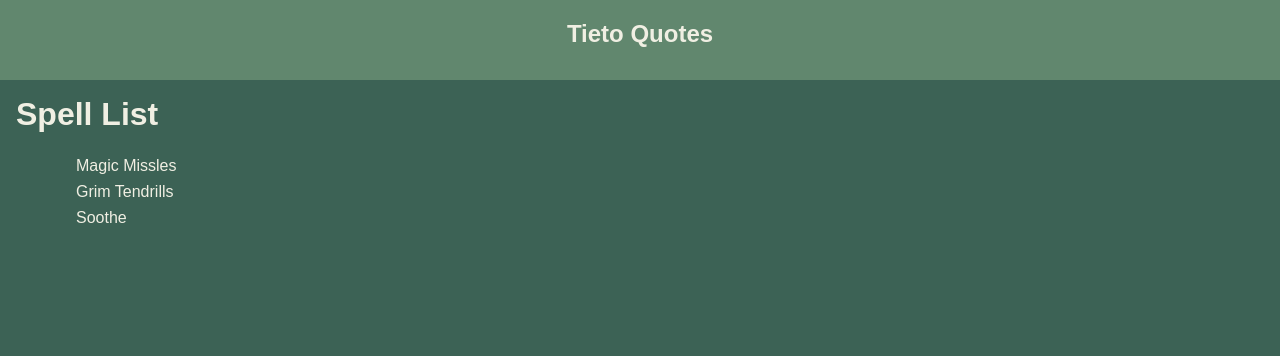
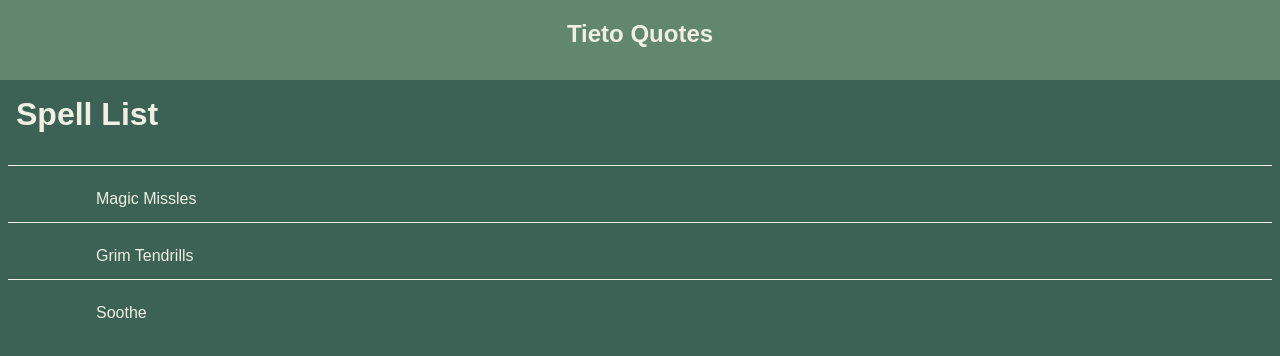
Before and after one commit to DonMinik/tieto-quote-generator, a Svelte app: page / in a window 1280 px wide. Shown: the top 356 px of the page. Built offline with nearby package versions, Linux system fonts and the light colour scheme.

Commit message:
adds quotes

```diff
--- a/index.html
+++ b/index.html
@@ -4,7 +4,7 @@
     <meta charset="UTF-8" />
     <link rel="icon" type="image/svg+xml" href="/vite.svg" />
     <meta name="viewport" content="width=device-width, initial-scale=1.0" />
-    <title>Vite + Svelte + TS</title>
+    <title>Tieto Quote Generator</title>
   </head>
   <body>
     <div id="app"></div>
--- a/src/app.css
+++ b/src/app.css
@@ -4,8 +4,9 @@
   --secondary: #61876E;
   --primary: #A6BB8D;
   --accent:#EAE7B1;
+  --text-color: #f0efe3;
   font-family:Arial, Helvetica, sans-serif;
-  color: #f0efe3;
+  color: var(--text-color);
 
 }
 
--- /dev/null
+++ b/src/components/quote-overlay.svelte
@@ -0,0 +1,58 @@
+<script lang="ts">
+    import { createEventDispatcher, onMount } from "svelte";
+    import { quotes } from "../data/model";
+    import type { Quote, SpellName } from "../data/model";
+    export let spell: SpellName;
+    let quote: Quote;
+    const dispatch = createEventDispatcher();
+
+    onMount(() => {
+        quote = quotes.find((q) => q.suitableFor.find((s) => s === spell));
+    });
+
+    function close() {
+        dispatch("close");
+    }
+</script>
+
+<div class="overlay">
+    <div class="card">
+        <span>Quote: {quote?.text}</span>
+        <button on:click={close}>Close</button>
+    </div>
+    <div class="overlay-backdrop" />
+</div>
+
+<style>
+    .overlay {
+        position: fixed;
+        left: 0;
+        top: 0;
+    }
+    .overlay-backdrop {
+        background-color: #000000;
+        opacity: 50%;
+        height: 100vh;
+        width: 100vw;
+        z-index: 1;
+    }
+    .card {
+        border-radius: 10px;
+        background-color: var(--secondary);
+        position: absolute;
+        margin: 40vh 10vw;
+        padding: 1rem;
+        display: flex;
+        flex-direction: column;
+        justify-content: center;
+        z-index: 2;
+    }
+    .card > button {
+        border-radius: 5px;
+        background-color: var(--primary);
+        border-style: none;
+        padding: 1rem;
+        margin: 1rem;
+        color: var(--text-color);
+    }
+</style>
--- a/src/components/spell-list.svelte
+++ b/src/components/spell-list.svelte
@@ -1,18 +1,14 @@
 <script lang="ts">
     import Spell from "./spell.svelte";
+    import {spells} from '../data/model'
+</script>
 
-const spells = [
-    'Magic Missles',
-    'Grim Tendrills',
-    'Soothe'
-]
-</script>
 <div>
     <h1>Spell List</h1>
-    <ul class='list'>
+    <ul class="list">
         {#each spells as spell}
-        <li>
-            <Spell name={spell}></Spell>
+            <li class="spell">
+                <Spell name={spell} />
             </li>
         {/each}
     </ul>
@@ -21,13 +17,18 @@ const spells = [
 <style scoped>
     h1 {
         padding: 1rem;
-    margin:0;
-
+        margin: 0;
     }
 
     .list {
         list-style-type: none;
         padding: 0;
-    margin: 0.25rem;
+    }
+
+    .spell {
+        margin: 0.5rem;
+        height: 2vh;
+        border-top: 1px solid;
+        padding: 1rem;
     }
 </style>
--- a/src/components/spell.svelte
+++ b/src/components/spell.svelte
@@ -1,24 +1,25 @@
 <script lang="ts">
     import { onMount } from "svelte";
+    import QuoteOverlay from "./quote-overlay.svelte";
 
     export let name: string;
+    let showQuote = false;
+</script>
 
-    onMount(() =>
-        console.log('name',name)
-    )
-</script>
-<div class='spell'>
+<div class="spell" on:click={() => (showQuote = !showQuote)}>
     <span>{name}</span>
 </div>
+
+{#if showQuote}
+    <QuoteOverlay spell={name} on:close={() => (showQuote = false)} />
+{/if}
 
 <style scoped>
     .spell {
         margin: 0.5rem;
-
     }
 
     .spell > span {
         margin: 4rem;
     }
-
 </style>
--- /dev/null
+++ b/src/data/model.ts
@@ -0,0 +1,14 @@
+export  const spells: SpellName[] = ["Magic Missles", "Grim Tendrills", "Soothe"];
+
+export const quotes: Quote[] = [
+    {text: 'Die Feder ist mächtiger als das Schwert', suitableFor: ['Magic Missles', 'Grim Tendrills']},
+    {text: 'Achtung ein dreiköpfiger Affe!', suitableFor: ['Magic Missles']},
+    {text: 'Wird schon wieder', suitableFor: ['Soothe']}
+]
+
+export type Quote = {
+    text: string;
+    suitableFor: SpellName[]
+}
+
+export type SpellName = "Magic Missles" | "Grim Tendrills"| "Soothe"
```
Also changed, not shown: 2 other files (tests, documents, lock files or other folders). Lines whose indentation alone changed are shown as unchanged.
